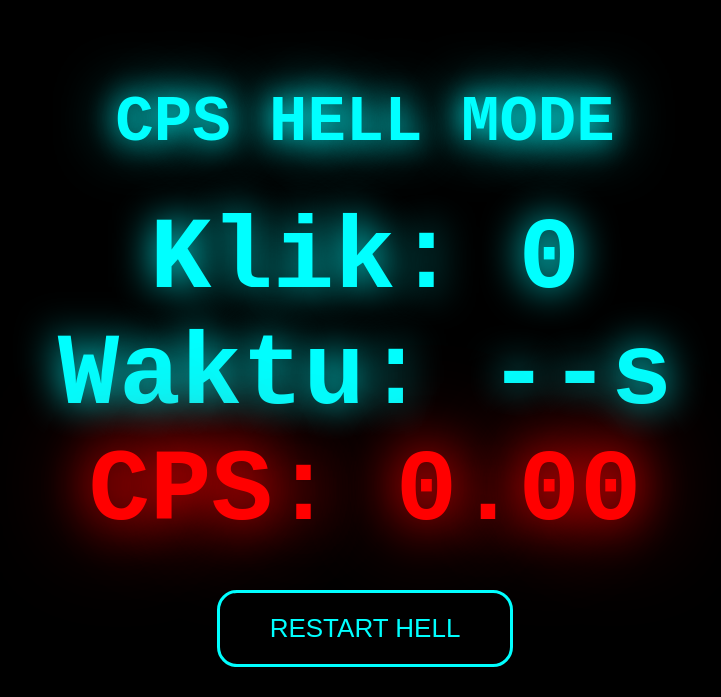
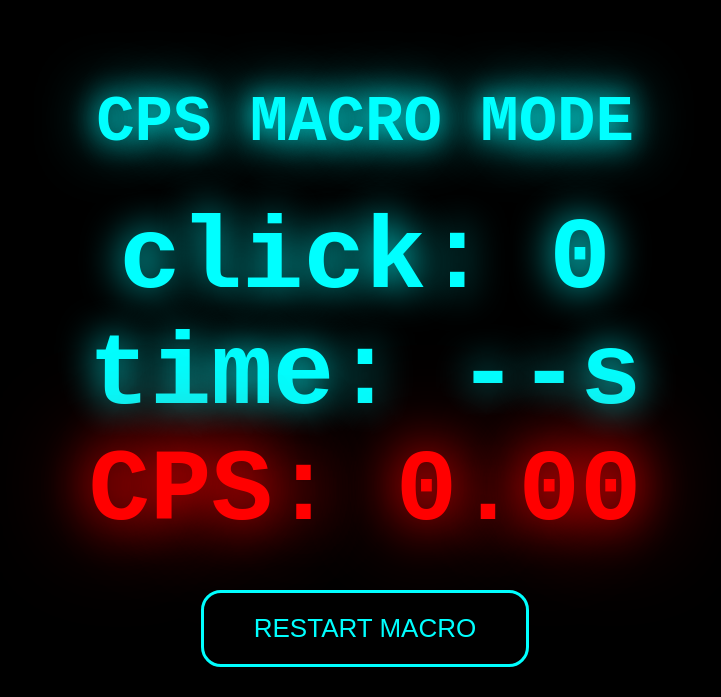
Before and after one commit to gineocosmic/cpsmacro, a plain HTML site: page index.html in a window 1280 px wide. Shown: the part 103-800 px from the top of the page, without its empty margins (275-996 px from the left). Drawn offline with Linux system fonts and the light colour scheme.

Commit message:
Update index.html

```diff
--- a/index.html
+++ b/index.html
@@ -3,7 +3,7 @@
 <head>
   <meta charset="UTF-8">
   <meta name="viewport" content="width=device-width, initial-scale=1.0">
-  <title>CPS HELL 10000+ CPS</title>
+  <title>CPS MACRO 10000+ CPS</title>
   <style>
     body,html{margin:0;height:100%;background:#000;color:#0ff;font-family:monospace;overflow:hidden}
     canvas{position:absolute;top:0;left:0;width:100%;height:100%;object-fit:cover;opacity:0.7}
@@ -19,15 +19,15 @@
 
 <canvas id="bg"></canvas>
 <div id="overlay">
-  <h1>CPS HELL MODE</h1>
-  <div class="num">Klik: <span id="clicks">0</span></div>
-  <div class="num">Waktu: <span id="timer">--</span>s</div>
+  <h1>CPS MACRO MODE</h1>
+  <div class="num">click: <span id="clicks">0</span></div>
+  <div class="num">time: <span id="timer">--</span>s</div>
   <div class="num" id="cpsNum">CPS: <span id="cps">0.00</span></div>
-  <button onclick="location.reload()">RESTART HELL</button>
+  <button onclick="location.reload()">RESTART MACRO</button>
 </div>
 
 <script>
-// === SHARED WORKER UNTUK HITUNG KLIK (OFF MAIN THREAD) ===
+// === SHARED WORKER UNTUK HITUNG click (OFF MAIN THREAD) ===
 if (window.SharedWorker) {
   const worker = new SharedWorker(URL.createObjectURL(new Blob([`
     let clicks = 0, startTime = 0;
@@ -46,7 +46,7 @@ if (window.SharedWorker) {
 
   worker.port.start();
 
-  // === KLIK DETECTION (mousedown = auto-clicker 100% kena) ===
+  // === click DETECTION (mousedown = auto-clicker 100% kena) ===
   document.body.addEventListener("mousedown", () => worker.port.postMessage('click'));
   document.body.addEventListener("touchstart", e => { e.preventDefault(); worker.port.postMessage('click'); });
 
@@ -65,7 +65,7 @@ if (window.SharedWorker) {
     document.getElementById("timer").textContent = "0";
   }
 
-  // Klik pertama = mulai test
+  // click pertama = START to test
   document.body.addEventListener("mousedown", () => { if (!running) start(); });
   document.body.addEventListener("touchstart", () => { if (!running) start(); });
 
```
